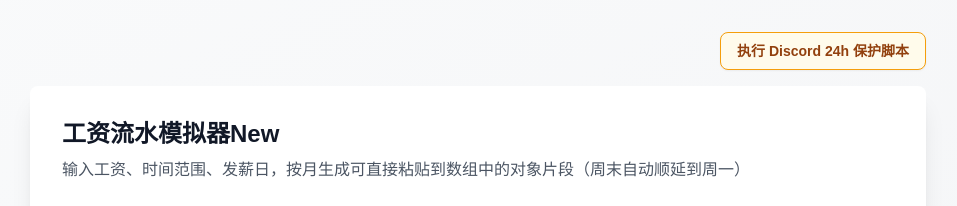
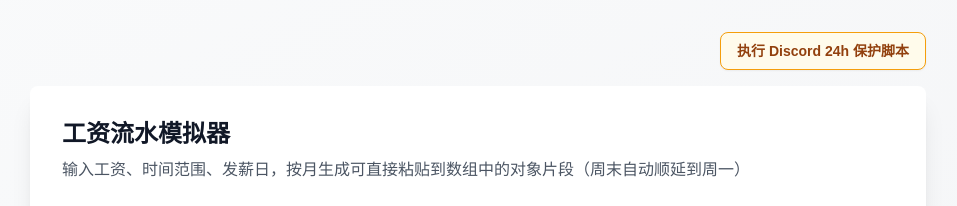
Before and after one commit to messigoalzzz/study, a Next.js app: page / in a window 1280 px wide. Shown: the top 206 px of the page, without its empty margins (162-1119 px from the left). Built offline with nearby package versions, Linux system fonts and the light colour scheme.

Commit message:
fix: remove 'New' from title in page.tsx for consistency

```diff
--- a/app/page.tsx
+++ b/app/page.tsx
@@ -316,7 +316,7 @@ const Page = () => {
         <div className="bg-white dark:bg-gray-800 rounded-lg shadow-xl p-6 md:p-8">
           <div className="">
             <h2 className="text-2xl font-bold text-gray-900 dark:text-white mb-2">
-              工资流水模拟器New
+              工资流水模拟器
             </h2>
             <p className="text-gray-600 dark:text-gray-400 mb-6">
               输入工资、时间范围、发薪日，按月生成可直接粘贴到数组中的对象片段（周末自动顺延到周一）
```
